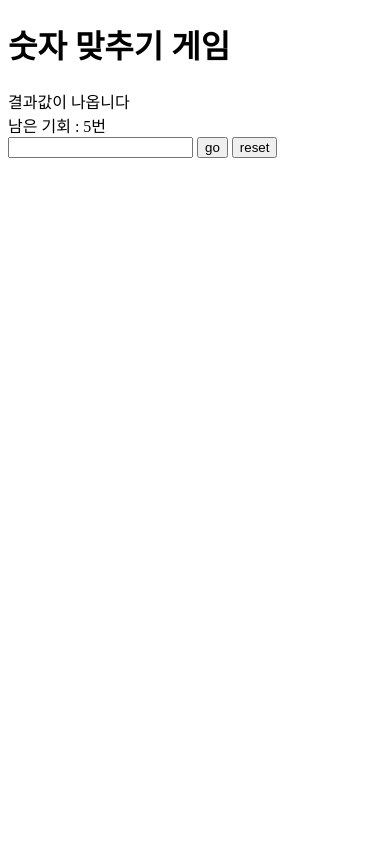
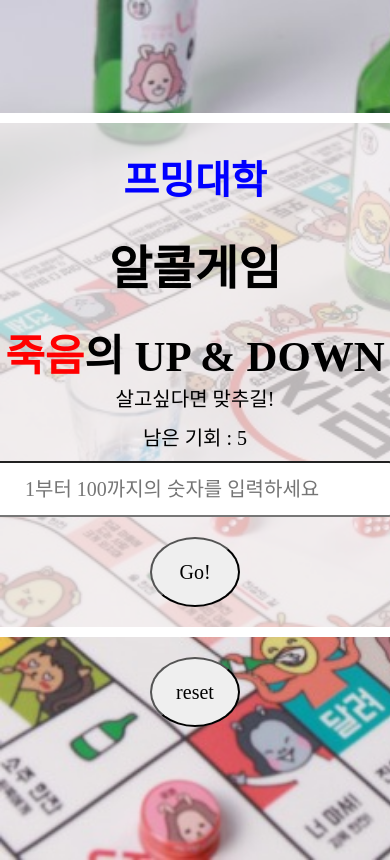
Before and after one commit to donysony/Javascript-project, a plain HTML site: page number-guess-game/index.html in a window 390 px wide. Both pictures are taken after a click on the button "reset". Drawn offline with Linux system fonts and the light colour scheme; files that its build step writes are made by us from their sources; a web font is replaced by a local one.

Commit message:
practice2

```diff
--- a/number-guess-game/index.html
+++ b/number-guess-game/index.html
@@ -5,15 +5,32 @@
     <meta http-equiv="X-UA-Compatible" content="IE=edge" />
     <meta name="viewport" content="width=device-width, initial-scale=1.0" />
     <title>Document</title>
-    <link rel="stylesheet" href="style.css" />
+    <link rel="stylesheet" href="styel.css" />
   </head>
   <body>
-    <h1>숫자 맞추기 게임</h1>
-    <div id="user-area">결과가 나온다</div>
-    <div id="chances-area">남은 기회 : 5번</div>
-    <input type="number" id="user-input" onkeypress="enter(event)" />
-    <button id="play-button">go</button>
-    <button id="play-reset">reset</button>
+    <div class="container">
+      <h1 class="pre-title">프밍대학</h1>
+      <div class="title">알콜게임</div>
+      <div><img src="" alt="" /></div>
+      <div class="sub-title">
+        <span class="red-text">죽음</span>의 UP & DOWN
+      </div>
+      <div class="result-text">살고싶다면 맞추길!</div>
+      <div id="chance-area"></div>
+      <div>
+        <input
+          type="number"
+          id="user-input"
+          placeholder="1부터 100까지의 숫자를 입력하세요"
+          onkeypress="Enter(event)"
+        />
+        <button class="game-btn" id="game-stater">Go!</button>
+      </div>
+    </div>
+
+    <div>
+      <button class="game-btn" id="game-reset">reset</button>
+    </div>
 
     <script src="main.js"></script>
   </body>
--- a/number-guess-game/main.js
+++ b/number-guess-game/main.js
@@ -1,111 +1,90 @@
-//1. 랜덤으로 숫자를 배정한다 = 정답
+let userInput = document.getElementById("user-input")
+let startBtn = document.querySelector("#game-stater")
+let resetBtn = document.querySelector("#game-reset")
+let result = document.querySelector(".result-text")
+let chanceArea = document.querySelector("#chance-area")
+let computerValue = 0;
+let chance = 5;
+let gameOver = false;
+let InputList = []; //사용자가 입력한 값을 담는 list
 
-//2. 입력한 값과 정답을 비교한다
+chanceArea.innerHTML = `남은 기회 : ${chance}`
 
-  //2-1. 정답이 입력한 값보다 높을경우 up을 출력한다
-  //2-2. 정답이 입력한 값보다 낮을경우 down을 출력한다
-  //2-3. 정답이 입력한 값과 동일할 경우 정답!을 출력한다 -> 게임종료
+startBtn.addEventListener("click",play) //변수로 작성
+resetBtn.addEventListener("click", reset)
+userInput.addEventListener("focus",InputClear)
 
-//3. 남은기회를 1번 감소시킨다
-//4. 입력한 값과 정답을 비교한다
-//4-1. 이전에 입력한 값과 동일할 경우 이미 입력한 값이라는 것을 알려준다
-
-
-
-
-let computerNum = 0
-//html의 요소를 가지고 올 수 있음
-//id가 playu-button이라는 버튼클릭
-let playButton = document.getElementById("play-button")
-//사용자가 입력한 값
-let userInput = document.getElementById("user-input")
-//사용자에게 알리는 정보
-let resultArea = document.getElementById("user-area")
-//reset버튼
-let playReset = document.getElementById("play-reset")
-//기회
-let chanceArea = document.getElementById("chances-area")
-let chances = 5
-let gameover = false
-//사용자가 입력했던 값들을 모아둠
-let history= []
-
-
-
-//함수도 매개변수처럼 넘길수 있다 -  click하면 play함수 실행
-playButton.addEventListener("click", play)
-playReset.addEventListener("click", reset)
-userInput.addEventListener("focus", function(){
-  userInput.value = "";
-})
-
-//1. 랜덤번호 지정
-function pickRandomNum(){
-  computerNum = Math.floor(Math.random()*100)+1
-  console.log("정답! : " , computerNum)
+//랜덤으로 나오는 숫자
+function PlayRandomNum(){
+  computerValue = Math.floor(Math.random()*100)+1
+  console.log("정답 : ", computerValue)
 }
 
-//2. 유저가 번호 입력, 그리고 go라는 버튼을 누름
-//2-1. 만약 유저가 랜덤번호를 맞추면, 맞췄습니다
-//2-2. 랜덤번호가 < 유저번호 Down!
-//2-3. 랜덤번호가 > 유저번호 UP!
+//Go버튼을 누르면 게임 시작 - 숫자 추측하기
 function play(){
+  //사용자로 부터 입력받은 값
   let userValue = userInput.value;
-
+  //1~100사이의 값인지 확인하는 유효성 검사
   if(userValue<1 || userValue>100){
-    resultArea.textContent = "1과 100사이 숫자를 입력해 주세요"
-    return
+    result.textContent = "1~100사이의 값을 입력하세요";
+    return;
+  }
+  //입력했던 값인지 아닌지 유효성 검사
+  if(InputList.includes(userValue)){
+    result.textContent = "이미 입력한 값입니다. 다른 숫자를 입력하세요";
+    return;
   }
 
-  if(history.includes(userValue)){
-    resultArea.textContent = "이미 입력한 숫자입니다 다른 숫자를 입력해 주세요"
-    return
+  //기회감소
+  chance--;
+  chanceArea.textContent = `남은 기회 : ${chance}`;
+  InputList.push(userValue);
+  console.log(InputList)
+
+  console.log("사용자 입력값 : ", userValue);
+  //남은 기회 출력
+  //사용자가 입력한 값과 랜덤으로 나온값 비교
+  if(userValue < computerValue){
+    result.textContent = "UP!!";
+  }else if(userValue>computerValue){
+    result.textContent = "DOWN!!";
+  }else{
+    result.textContent = "정답입니다~";
+  //정답을 맞췄을 경우 버튼을 누를 수 없도록 만듬
+    gameOver = true;
+  }
+  //기회를 다 사용했을 경우
+  if(chance == 0){
+    gameOver = true;
+  }
+  //Go버튼 비활성화
+  if(gameOver == true){
+    startBtn.disabled = gameOver;
   }
 
-
-  chances--;
-
-  if(computerNum>userValue){
-    resultArea.textContent = "up!!"
-  }else if(computerNum<userValue){
-    resultArea.textContent = "down~!!"
-  }else{
-    resultArea.textContent = "정답!!"
-    gameover = true
-  }
-  history.push(userValue)
-  console.log(history)
-  if(chances < 1){
-    gameover = true
-  }
-  if(gameover == true){
-    playButton.disabled = true
-  }
-  chanceArea.textContent = `남은 기회 : ${chances}번`
+}
+//게임 reset
+function reset(){
+  PlayRandomNum()
+  result.textContent="살고싶다면 맞추길!";
+  chance = 5;
+  chanceArea.textContent = `남은 기회 : ${chance}`;
+  InputClear();
+  startBtn.disabled = false;
+  InputList = [];
 }
 
+//사용자 입력값 clear해주기
+function InputClear(){
+  userInput.value="";
+}
 
+PlayRandomNum();
 
-
-
-pickRandomNum()
-
-//3. reset버튼을 누르면 게임이 리셋된다
-function reset(){
-  userInput.value = ""
-  pickRandomNum()
-  resultArea.textContent = "결과값이 나옵니다"
-
-}
-//4. 5번의 기회를 다 쓰면 게임이 끝난다(더 이상 추측 불가, 버튼이 disable)
-//5-1. 유저가 1~100 범위 밖에 숫자를 입력하면 알려준다. 기회를 깎지 않음
-//5-2. 유저가 이미 입력한 숫자를 또 입력하면, 알려준다. 기회를 깎지 않음
-
-
-
-//enter키를 누르면 실행
-function enter(e){
+//엔터키클릭시 동작하도록
+function Enter(e){
   if(e.keyCode == 13){
-    play()
+    play();
+    InputClear();
   }
 }
--- a/number-guess-game/styel.css
+++ b/number-guess-game/styel.css
@@ -0,0 +1,120 @@
+body{
+  /*background-repeat: no-repeat;*/
+  background-size: cover;
+  height : 100vh;
+  display:flex;
+  flex-direction:column;
+  justify-content: center;
+  align-items: center;
+  background-image: url(img/alchhol.jpg);
+  font-size: 20px;
+  font-family: KCCMurukmuruk;
+}
+@font-face {
+  font-family: 'KCCMurukmuruk';
+  src: url('https://cdn.jsdelivr.net/gh/projectnoonnu/noonfonts_2302@1.0/KCCMurukmuruk.woff2') format('woff2');
+  font-weight: normal;
+  font-style: normal;
+}
+
+
+.container {
+  border: 10px solid white;
+  border-radius: 20px;
+  text-align: center;
+  background-color: rgba(247, 243, 242, 0.7);
+}
+
+
+.border-line {
+  padding-bottom: 20px;
+  display: flex;
+  justify-content: center;
+}
+
+
+
+.button-style {
+  height: 80px;
+  width: 100px;
+  margin-top: 5px;
+  border-radius: 50px;
+  font-size: 30pt;
+  font-weight: bold;
+}
+.pre-title {
+  font-size: 5vw;
+  font-weight: bold;
+  color: blue;
+}
+.title {
+  font-size: 7vw;
+  font-weight: bold;
+}
+.sub-title {
+  font-size: 6vw;
+  font-weight: bold;
+}
+
+.main-img {
+  width: 20vw;
+  height: 20vh
+}
+
+.red-text {
+  color: red;
+}
+
+
+
+
+
+#user-input{
+  width: 400px;
+  height:50px;
+  font-size: 20px;
+  font-family: KCCMurukmuruk;
+  border-radius: 10px;
+  text-indent : 30px;
+}
+
+.game-btn{
+  width:90px;
+  height:70px;
+  border-radius: 50%;
+  font-size: 20px;
+  font-family: KCCMurukmuruk;
+  margin:20px;
+}
+
+.result-text{
+  margin-bottom: 10px;
+}
+#chance-area{
+  margin-bottom: 10px;
+
+}
+@media screen and (max-width: 48rem) {
+  .pre-title {
+    font-size: 10vw;
+  }
+  .title {
+    font-size: 12vw;
+  }
+  .sub-title {
+    font-size: 11vw;
+  }
+  .user-input {
+    font-size: 8vw;
+    max-width: 500px;
+    margin-right: 0px;
+  }
+  .main-img {
+    width: 40vw;
+  }
+  .button-reset {
+    font-size: 5vw;
+    width: 80px;
+    height: 60px;
+  }
+}
```
Also changed, not shown: number-guess-game/img/alchhol.jpg (added).
